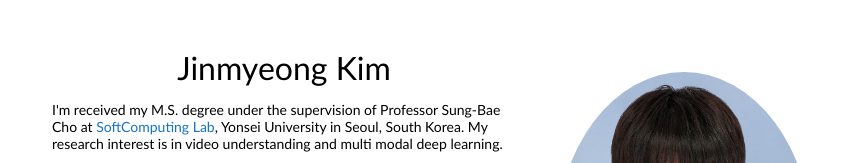
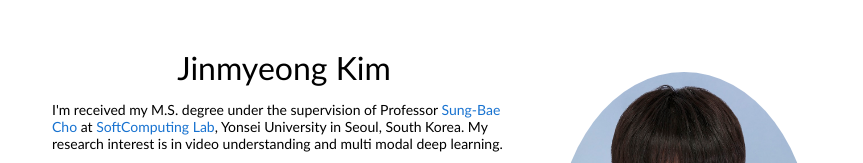
Before and after one commit to tobe-honest/tobe-honest.github.io, a plain HTML site: page index.html in a window 1280 px wide. Shown: the top 163 px of the page, without its empty margins (208-1071 px from the left). Drawn offline with Linux system fonts and the light colour scheme.

Commit message:
temp commit

```diff
--- a/index.html
+++ b/index.html
@@ -23,9 +23,8 @@
                   Jinmyeong Kim
                 </p>
                 <p>
-                  I'm received my M.S. degree under the supervision of Professor Sung-Bae Cho at <a href="https://sclab.yonsei.ac.kr/">SoftComputing Lab</a>, Yonsei University in Seoul, South Korea.
+                  I'm received my M.S. degree under the supervision of Professor <a href="https://scholar.google.com/citations?user=px5LGgMAAAAJ&hl=ko&oi=sra">Sung-Bae Cho</a> at <a href="https://sclab.yonsei.ac.kr/">SoftComputing Lab</a>, Yonsei University in Seoul, South Korea.
                   My research interest is in video understanding and multi modal deep learning.
-
                 </p>
               <p>
                   My research interest lies in video understanding and multimodal deep learning. Recently, I am specifically interested in:
```
